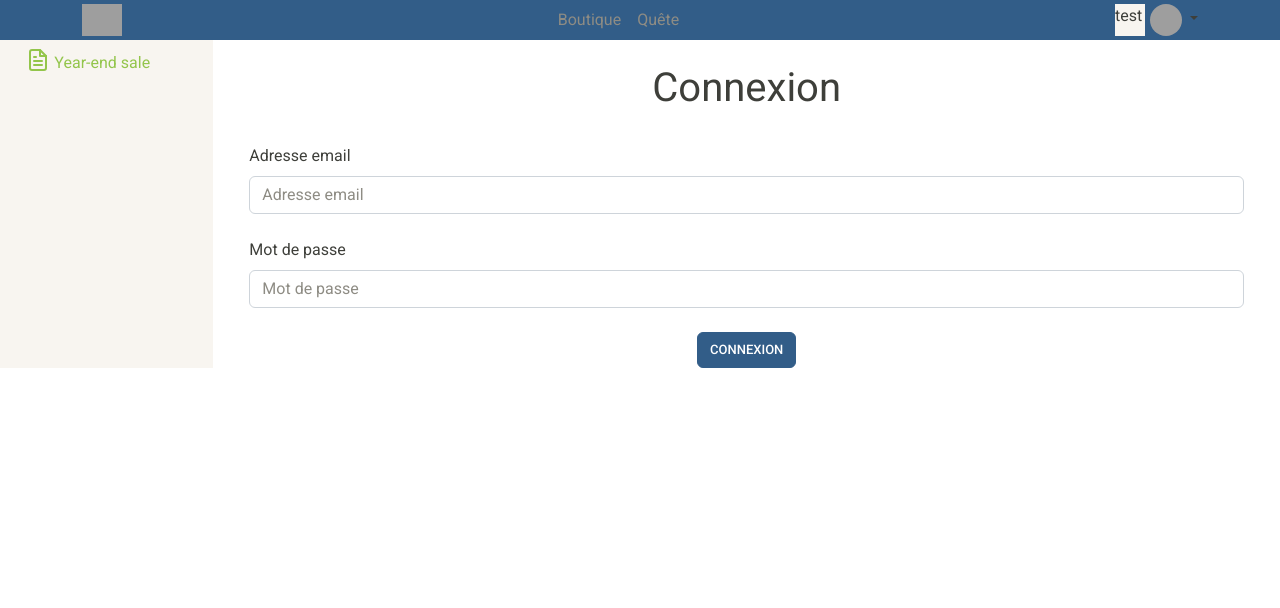
After one commit to Mfdf87/ItemBaySymfony, a Symfony app: template templates/pages/connexion/index.html.twig in a window 1280 px wide. The commit adds this page. Shown: the top 608 px of the page. Run offline with Twig, Linux system fonts and the light colour scheme; the template is opened without the code that fills it, so the values that code supplies are empty; some libraries are stand-ins or nearby versions; grey boxes are pictures that could not be loaded.

Commit message:
Ajout base page connexion

```diff
--- /dev/null
+++ b/templates/pages/connexion/index.html.twig
@@ -0,0 +1,27 @@
+{% extends 'base.html.twig' %}
+
+{% block title %}Connexion{% endblock %}
+
+{% block body %}
+    <div class = "container mt-4">
+        <h1 class = "text-center">Connexion</h1>
+        <div>
+            <form action="{{path('app_login')}}" method="POST">
+                <div class="form-group">
+                    <label for="exampleInputEmail1" class="form-label mt-4">Adresse email</label>
+                    <input type="email" class="form-control" id="exampleInputEmail1" aria-describedby="emailHelp" placeholder="Adresse email" name="email">
+                </div>
+
+                <div class="form-group">
+                    <label for="exampleInputPassword1" class="form-label mt-4">Mot de passe</label>
+                    <input type="password" class="form-control" id="exampleInputPassword1" placeholder="Mot de passe" name="password">
+                </div>
+
+                <div class="text-center">
+                    <button type="submit" class="btn btn-primary mt-4">Connexion</button>
+                </div>
+            </form>
+
+        </div>
+    </div>
+{% endblock %}
--- a/templates/partials/_header.html.twig
+++ b/templates/partials/_header.html.twig
@@ -21,7 +21,7 @@
                         <img src="https://github.com/mdo.png" alt="mdo" class="rounded-circle" width="32" height="32">
                     </a>
                     <ul class="dropdown-menu text-small">
-                        <li><a class="dropdown-item" href="#">Connexion</a></li>
+                        <li><a class="dropdown-item" href="{{ path('app_connexion') }}">Connexion</a></li>
                         <li><a class="dropdown-item" href="#">Inscription</a></li>
                         <li><a class="dropdown-item" href="#">Voir profil</a></li>
                         <li><a class="dropdown-item" href="#">Panier</a></li>
```
Also changed, not shown: src/Controller/ConnexionController.php (added, +30 -0 lines).
